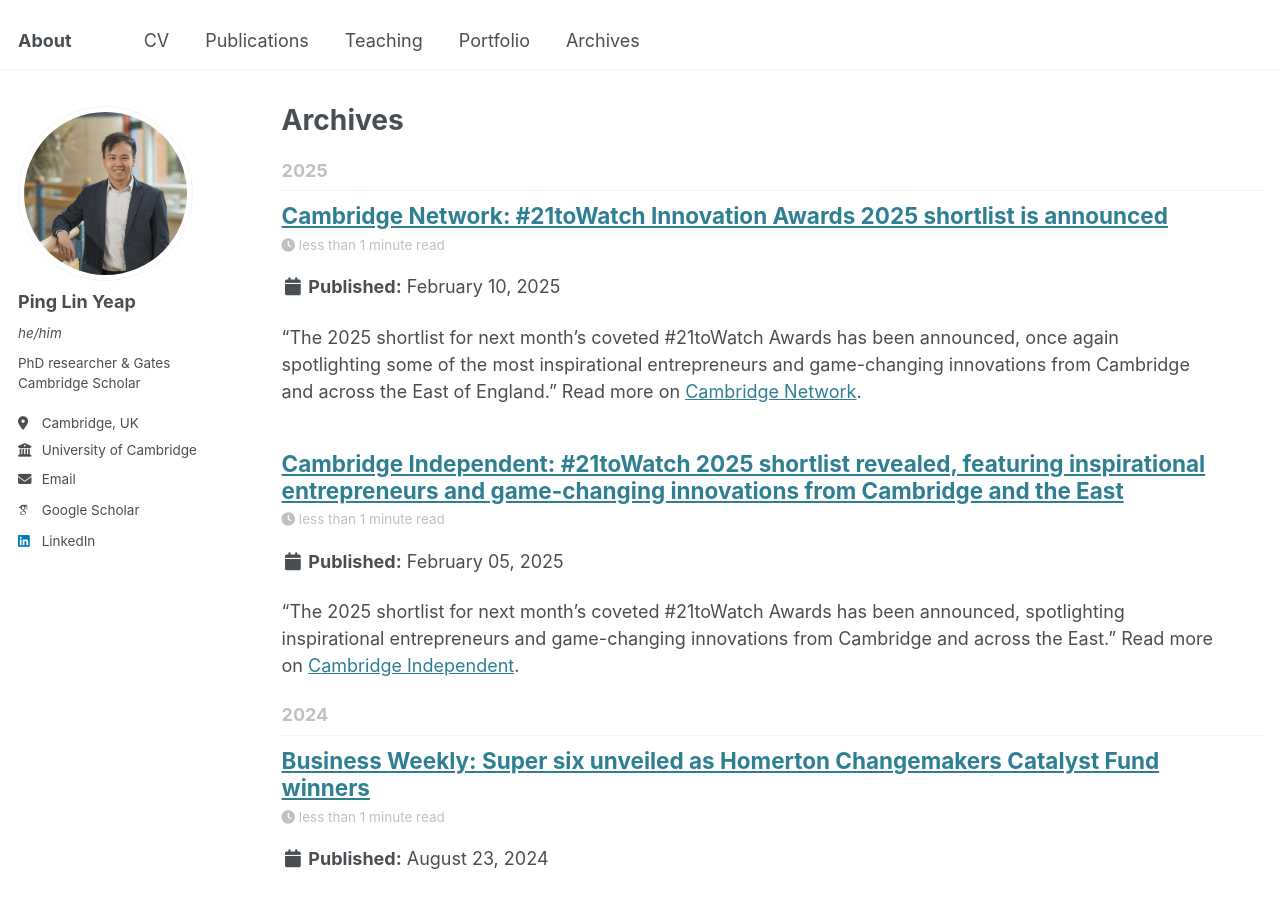
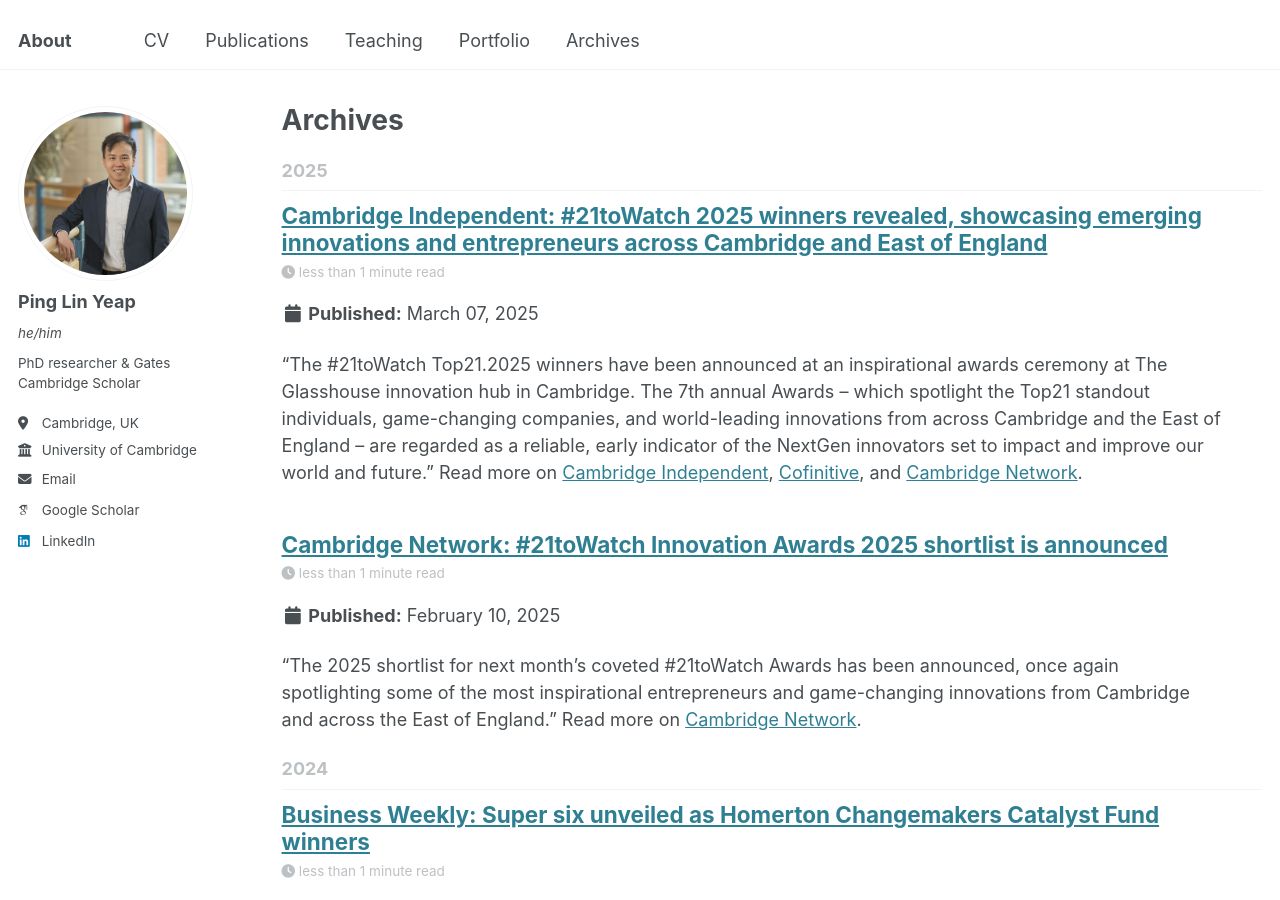
Before and after one commit to yeappl/yeappl.github.io, a Jekyll site: the page built from _pages/year-archive.html, in a window 1280 px wide and 900 px high. Built offline with Jekyll 4.4.1, drawn with Linux system fonts in a browser that asks for light colours; some web fonts are replaced.

Commit message:
Update 2025-02-05-21towatch.md

```diff
--- a/_posts/2025-02-05-21towatch.md
+++ b/_posts/2025-02-05-21towatch.md
@@ -1,12 +1,12 @@
 ---
-title: 'Cambridge Independent: #21toWatch 2025 shortlist revealed, featuring inspirational entrepreneurs and game-changing innovations from Cambridge and the East'
-date: 2025-02-05
+title: 'Cambridge Independent: #21toWatch 2025 winners revealed, showcasing emerging innovations and entrepreneurs across Cambridge and East of England'
+date: 2025-03-07
 permalink: /posts/2025/02/21towatch-2/
 tags:
   - news
   - cambridge
 ---
 
-"The 2025 shortlist for next month’s coveted #21toWatch Awards has been announced, spotlighting inspirational entrepreneurs and game-changing innovations from Cambridge and across the East." Read more on [Cambridge Independent](https://www.cambridgeindependent.co.uk/business/21towatch-2025-shortlist-revealed-featuring-inspirational-9402660/).
+"The #21toWatch Top21.2025 winners have been announced at an inspirational awards ceremony at The Glasshouse innovation hub in Cambridge. The 7th annual Awards – which spotlight the Top21 standout individuals, game-changing companies, and world-leading innovations from across Cambridge and the East of England – are regarded as a reliable, early indicator of the NextGen innovators set to impact and improve our world and future." Read more on [Cambridge Independent](https://www.cambridgeindependent.co.uk/business/21towatch-2025-winners-revealed-showcasing-emerging-innova-9407352/), [Cofinitive](https://www.cofinitive.com/21towatch-2025-2/), and [Cambridge Network](https://www.cambridgenetwork.co.uk/news/21towatch-innovation-awards-2025-shortlist-announced).
 
 ![cofinitive21](https://github.com/user-attachments/assets/cd89b3dd-2632-4e0f-924e-84dbc34797f0)
```
